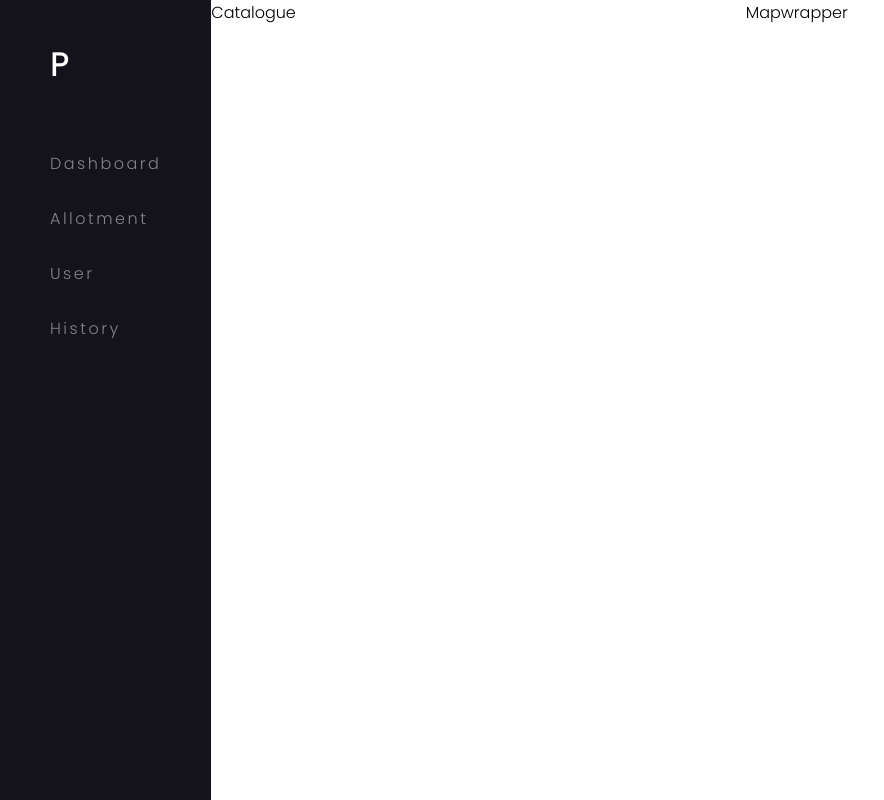
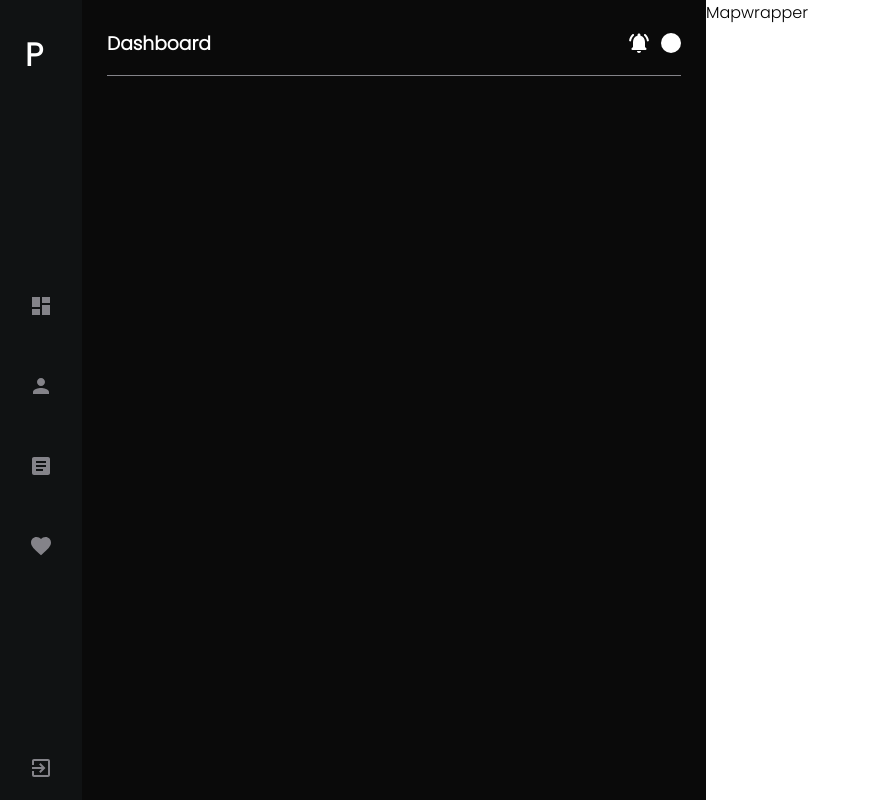
Before and after one commit to YashSrivastava26/Park-My-Car, a React (Create React App) app: page / in a window 1280 px wide. Shown: the whole page, without its empty margins (0-884 px from the left). Built offline with nearby package versions, Linux system fonts and the light colour scheme.

Commit message:
Second commit

```diff
--- a/package.json
+++ b/package.json
@@ -3,6 +3,10 @@
   "version": "0.1.0",
   "private": true,
   "dependencies": {
+    "@emotion/react": "^11.10.6",
+    "@emotion/styled": "^11.10.6",
+    "@mui/icons-material": "^5.11.16",
+    "@mui/material": "^5.12.1",
     "@testing-library/jest-dom": "^5.16.5",
     "@testing-library/react": "^13.4.0",
     "@testing-library/user-event": "^13.5.0",
--- a/src/App.jsx
+++ b/src/App.jsx
@@ -6,7 +6,7 @@ function App() {
   return (
     <div className="App">
       <div className="home">
-        <div className="sidebar">
+        <div className="sidebar-dock">
           <Sidebar />
         </div>
         <div className="home-dock">
--- a/src/Components/Catalogue/Catalogue.jsx
+++ b/src/Components/Catalogue/Catalogue.jsx
@@ -1,8 +1,24 @@
 import React from "react";
 import "./catalogue.css";
+import { NotificationsActiveRounded } from "@mui/icons-material";
 
 function Catalogue() {
-  return <div className="catalogue">Catalogue</div>;
+  return (
+    <div className="catalogue">
+      <div className="catalogue-container">
+        <div className="cat-top">
+          <div className="cat-top-tp">
+            <h3>Dashboard</h3>
+            <div className="cat-top-tp-right">
+              <NotificationsActiveRounded />
+              <div className="cat-top-tp-pro"></div>
+            </div>
+          </div>
+        </div>
+        <div className="cat-btm"></div>
+      </div>
+    </div>
+  );
 }
 
 export default Catalogue;
--- a/src/Components/Catalogue/catalogue.css
+++ b/src/Components/Catalogue/catalogue.css
@@ -1,4 +1,37 @@
 .catalogue
 {
     flex: 0.5;
+    background-color: rgb(10,10,10);
+    color: white;
+    padding: 10px 25px;
 }
+
+.cat-top-tp
+{
+    display: flex;
+    justify-content: space-between;
+    position: relative;
+}
+.cat-top-tp::after
+{
+    content: "";
+    position: absolute;
+    bottom: 0;
+    width: 100%;
+    height: 1px;
+    background-color: #848389;
+}
+.cat-top-tp-right
+{
+    display: flex;
+    align-items: center;
+    gap: 10px;
+}
+
+.cat-top-tp-pro
+{
+    background-color: white;
+    border-radius: 50%;
+    height: 20px;
+    width: 20px;
+}
--- a/src/Components/Landing/landing.css
+++ b/src/Components/Landing/landing.css
@@ -2,4 +2,5 @@
 {
     display: flex;
     width: 100%;
+    height: 100%;
 }
--- a/src/Components/Sidebar/Sidebar.jsx
+++ b/src/Components/Sidebar/Sidebar.jsx
@@ -1,14 +1,32 @@
 import React from "react";
 import "./sidebar.css";
+import DashboardIcon from "@mui/icons-material/Dashboard";
+import PersonIcon from "@mui/icons-material/Person";
+import ArticleIcon from "@mui/icons-material/Article";
+import FavoriteIcon from "@mui/icons-material/Favorite";
+import ExitToAppIcon from "@mui/icons-material/ExitToApp";
 function Sidebar() {
   return (
     <div className="sidebar">
-      <h1 className="logo">P</h1>
-      <div className="sidebar-links">
-        <div className="sidebar-link">Dashboard</div>
-        <div className="sidebar-link">Allotment</div>
-        <div className="sidebar-link">User</div>
-        <div className="sidebar-link">History</div>
+      <div className="sidebar-container">
+        <h1 className="logo">P</h1>
+        <div className="sidebar-links">
+          <div className="sidebar-link">
+            <DashboardIcon />
+          </div>
+          <div className="sidebar-link">
+            <PersonIcon />
+          </div>
+          <div className="sidebar-link">
+            <ArticleIcon />
+          </div>
+          <div className="sidebar-link">
+            <FavoriteIcon />
+          </div>
+        </div>
+        <div className="sidebar-open sidebar-link">
+          <ExitToAppIcon />
+        </div>
       </div>
     </div>
   );
--- a/src/Components/Sidebar/sidebar.css
+++ b/src/Components/Sidebar/sidebar.css
@@ -1,18 +1,32 @@
 .sidebar
+{
+    background-color: rgb(16,18,19);
+    height: 100%;
+    box-shadow: 0px 2px 3px rgba(0, 0, 0, 0.5);
+}
+.sidebar-container
 {
     display: flex;
     flex-direction: column;
-    background-color: #14131B;
     padding: 10px 25px;
     gap: 40px;
     color: white;
+    height: -webkit-fill-available;
+    justify-content: space-between;
+}
+
+.logo
+{
+    flex: 0.05;
 }
 
 .sidebar-links
 {
     display: flex;
     flex-direction: column;
-    gap: 30px;
+    gap: 3rem;
+    flex: 0.95;
+    justify-content: center;
 }
 
 .sidebar-link
@@ -21,8 +35,18 @@
     cursor: pointer;
     color: #848389;
     transition: all 250ms;
+    padding: 4px;
+    display: flex;
+    border-radius: 8px;
 }
 .sidebar-link:hover
 {
-    color: #F9F9FB;
+    color: black;
+    background-color: #499dff;
 }
+
+.sidebar-open
+{
+    /* margin-top: auto; */
+    flex: 0.05;
+}
```
Also changed, not shown: src/App.css (line endings or trailing spaces), 1 other file (tests, documents, lock files or other folders).
